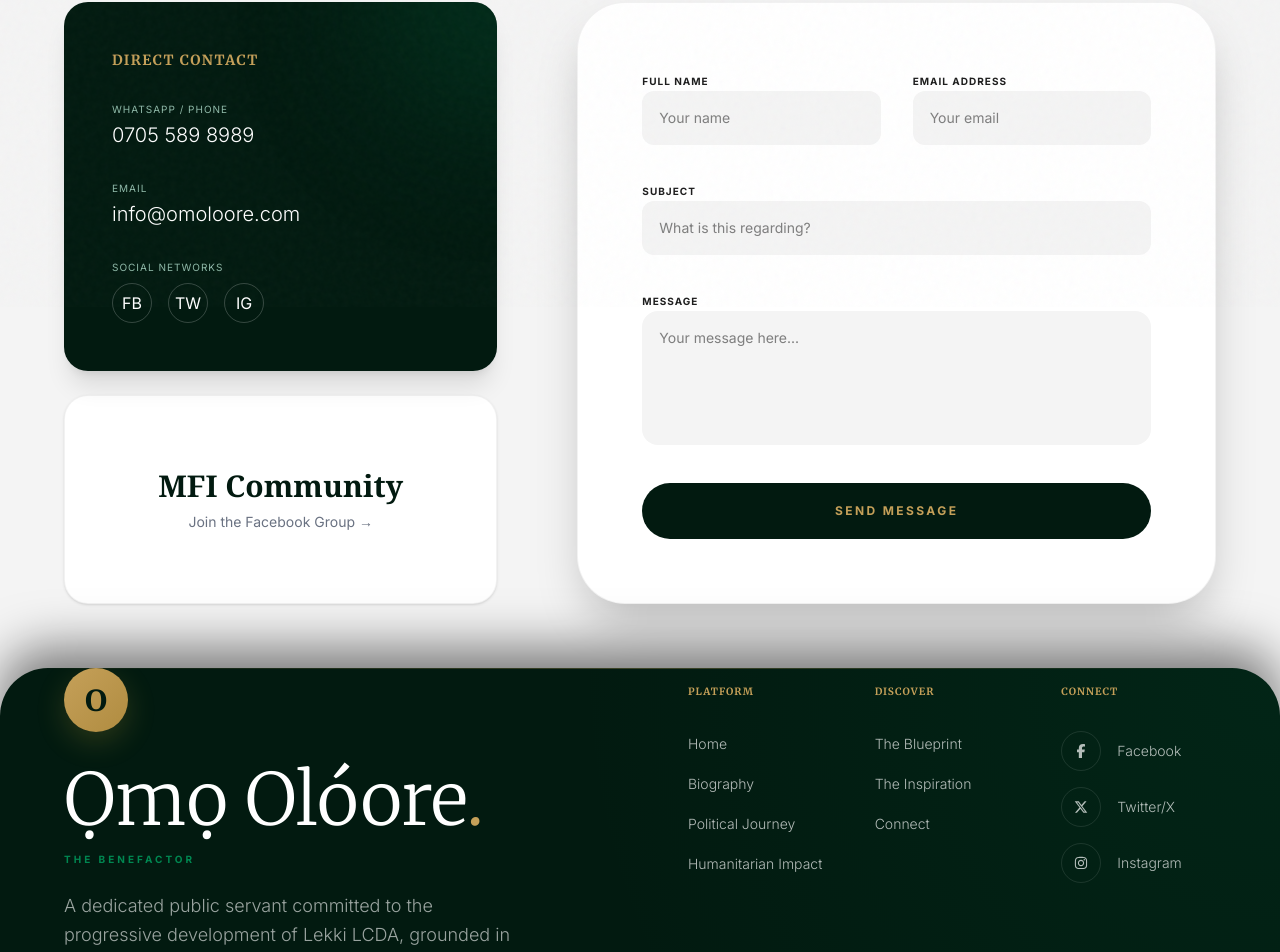
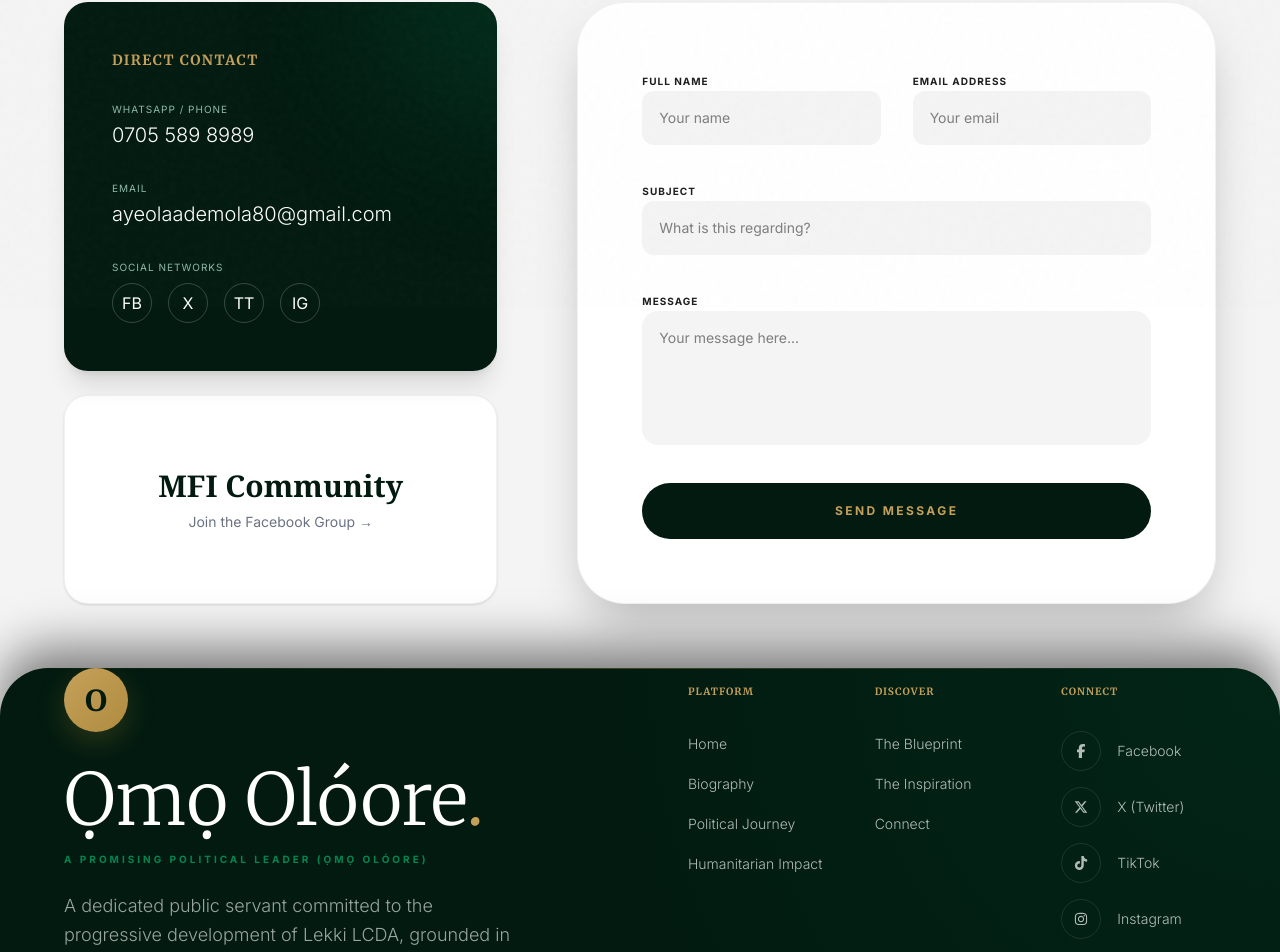
Before and after one commit to Jendoooo/omooloore, a Next.js app: page /contact in a window 1280 px wide. Shown: the part 493-1445 px from the top of the page. Built offline with nearby package versions, Linux system fonts and the light colour scheme.

Commit message:
Integrate live contact form routing and update official social/email data

```diff
--- a/src/app/contact/page.tsx
+++ b/src/app/contact/page.tsx
@@ -39,14 +39,15 @@ export default function ContactPage() {
                                 </div>
                                 <div>
                                     <p className="text-[10px] uppercase tracking-widest text-[#8fb9a8] mb-1">Email</p>
-                                    <p className="text-xl font-light">info@omoloore.com</p>
+                                    <p className="text-xl font-light truncate">ayeolaademola80@gmail.com</p>
                                 </div>
                                 <div>
                                     <p className="text-[10px] uppercase tracking-widest text-[#8fb9a8] mb-1">Social Networks</p>
                                     <div className="flex gap-4 mt-2">
                                         <a href="https://web.facebook.com/asiwaju.Omoowo" target="_blank" rel="noopener noreferrer" className="w-10 h-10 rounded-full border border-white/20 flex items-center justify-center hover:bg-white hover:text-[var(--color-deep-forest)] transition-colors">FB</a>
-                                        <a href="#" className="w-10 h-10 rounded-full border border-white/20 flex items-center justify-center hover:bg-white hover:text-[var(--color-deep-forest)] transition-colors">TW</a>
-                                        <a href="#" className="w-10 h-10 rounded-full border border-white/20 flex items-center justify-center hover:bg-white hover:text-[var(--color-deep-forest)] transition-colors">IG</a>
+                                        <a href="https://x.com/Ayeolaha" target="_blank" rel="noopener noreferrer" className="w-10 h-10 rounded-full border border-white/20 flex items-center justify-center hover:bg-white hover:text-[var(--color-deep-forest)] transition-colors">X</a>
+                                        <a href="https://www.tiktok.com/@asiwaju_omoowo" target="_blank" rel="noopener noreferrer" className="w-10 h-10 rounded-full border border-white/20 flex items-center justify-center hover:bg-white hover:text-[var(--color-deep-forest)] transition-colors">TT</a>
+                                        <a href="https://www.instagram.com/asiwaju_omoowo" target="_blank" rel="noopener noreferrer" className="w-10 h-10 rounded-full border border-white/20 flex items-center justify-center hover:bg-white hover:text-[var(--color-deep-forest)] transition-colors">IG</a>
                                     </div>
                                 </div>
                             </div>
@@ -65,27 +66,31 @@ export default function ContactPage() {
                         transition={{ duration: 0.8, delay: 0.2 }}
                         className="lg:col-span-7 bg-white rounded-[3rem] p-8 lg:p-16 shadow-2xl border border-black/5"
                     >
-                        <form className="space-y-8">
+                        <form action="https://formsubmit.co/ayeolaademola80@gmail.com" method="POST" className="space-y-8">
                             <div className="grid md:grid-cols-2 gap-8">
                                 <div className="space-y-2">
                                     <label className="text-[10px] font-bold uppercase tracking-widest text-[var(--color-charcoal)]">Full Name</label>
-                                    <input type="text" className="w-full bg-[var(--color-platinum)] border border-transparent focus:border-[var(--color-wealth-gold)] focus:bg-white rounded-xl px-4 py-4 text-sm transition-all outline-none" placeholder="Your name" />
+                                    <input type="text" name="name" required className="w-full bg-[var(--color-platinum)] border border-transparent focus:border-[var(--color-wealth-gold)] focus:bg-white rounded-xl px-4 py-4 text-sm transition-all outline-none" placeholder="Your name" />
                                 </div>
                                 <div className="space-y-2">
                                     <label className="text-[10px] font-bold uppercase tracking-widest text-[var(--color-charcoal)]">Email Address</label>
-                                    <input type="email" className="w-full bg-[var(--color-platinum)] border border-transparent focus:border-[var(--color-wealth-gold)] focus:bg-white rounded-xl px-4 py-4 text-sm transition-all outline-none" placeholder="Your email" />
+                                    <input type="email" name="email" required className="w-full bg-[var(--color-platinum)] border border-transparent focus:border-[var(--color-wealth-gold)] focus:bg-white rounded-xl px-4 py-4 text-sm transition-all outline-none" placeholder="Your email" />
                                 </div>
                             </div>
 
                             <div className="space-y-2">
                                 <label className="text-[10px] font-bold uppercase tracking-widest text-[var(--color-charcoal)]">Subject</label>
-                                <input type="text" className="w-full bg-[var(--color-platinum)] border border-transparent focus:border-[var(--color-wealth-gold)] focus:bg-white rounded-xl px-4 py-4 text-sm transition-all outline-none" placeholder="What is this regarding?" />
+                                <input type="text" name="_subject" required className="w-full bg-[var(--color-platinum)] border border-transparent focus:border-[var(--color-wealth-gold)] focus:bg-white rounded-xl px-4 py-4 text-sm transition-all outline-none" placeholder="What is this regarding?" />
                             </div>
 
                             <div className="space-y-2">
                                 <label className="text-[10px] font-bold uppercase tracking-widest text-[var(--color-charcoal)]">Message</label>
-                                <textarea rows={5} className="w-full bg-[var(--color-platinum)] border border-transparent focus:border-[var(--color-wealth-gold)] focus:bg-white rounded-2xl px-4 py-4 text-sm transition-all outline-none resize-none" placeholder="Your message here..." />
+                                <textarea name="message" rows={5} required className="w-full bg-[var(--color-platinum)] border border-transparent focus:border-[var(--color-wealth-gold)] focus:bg-white rounded-2xl px-4 py-4 text-sm transition-all outline-none resize-none" placeholder="Your message here..." />
                             </div>
+
+                            {/* Hidden fields for form routing */}
+                            <input type="hidden" name="_captcha" value="false" />
+                            <input type="hidden" name="_template" value="table" />
 
                             <button type="submit" className="bg-[var(--color-deep-forest)] text-[var(--color-wealth-gold)] w-full py-5 rounded-full text-xs font-bold uppercase tracking-[0.2em] hover:bg-black transition-colors">
                                 Send Message
--- a/src/components/home/Hero.tsx
+++ b/src/components/home/Hero.tsx
@@ -88,7 +88,7 @@ export default function Hero() {
                                 </div>
                                 <div>
                                     <p className="text-white text-xs font-bold uppercase tracking-widest">Ọmọ Olóore</p>
-                                    <p className="text-[var(--color-wealth-gold)] text-[10px] uppercase tracking-widest">The Benefactor</p>
+                                    <p className="text-[var(--color-wealth-gold)] text-[10px] uppercase tracking-widest">A Promising Political Leader</p>
                                 </div>
                             </div>
                         </div>
--- a/src/components/layout/Footer.tsx
+++ b/src/components/layout/Footer.tsx
@@ -2,7 +2,7 @@
 
 import Link from 'next/link';
 import { motion } from 'framer-motion';
-import { FaFacebookF, FaXTwitter, FaInstagram } from 'react-icons/fa6';
+import { FaFacebookF, FaXTwitter, FaInstagram, FaTiktok } from 'react-icons/fa6';
 
 const footerLinks = {
     navigation: [
@@ -18,8 +18,9 @@ const footerLinks = {
     ],
     social: [
         { href: 'https://web.facebook.com/asiwaju.Omoowo', label: 'Facebook', Icon: FaFacebookF },
-        { href: 'https://twitter.com', label: 'Twitter/X', Icon: FaXTwitter },
-        { href: 'https://www.instagram.com/asiwaju_omoowo?igsh=MWxqYWE0Zmgzd2F2cg==', label: 'Instagram', Icon: FaInstagram },
+        { href: 'https://x.com/Ayeolaha', label: 'X (Twitter)', Icon: FaXTwitter },
+        { href: 'https://www.tiktok.com/@asiwaju_omoowo', label: 'TikTok', Icon: FaTiktok },
+        { href: 'https://www.instagram.com/asiwaju_omoowo', label: 'Instagram', Icon: FaInstagram },
     ],
 };
 
@@ -50,7 +51,7 @@ export default function Footer() {
                                 Ọmọ Olóore<span className="text-[var(--color-wealth-gold)]">.</span>
                             </h2>
                             <p className="text-[10px] uppercase font-bold tracking-[0.3em] text-[var(--color-apc-green)] mb-6">
-                                The Benefactor
+                                A Promising Political Leader (Ọmọ Olóore)
                             </p>
                             <p className="text-white/60 font-light text-lg max-w-md leading-relaxed">
                                 A dedicated public servant committed to the progressive development of Lekki LCDA, grounded in 45 years of authentic grassroots connection.
```
